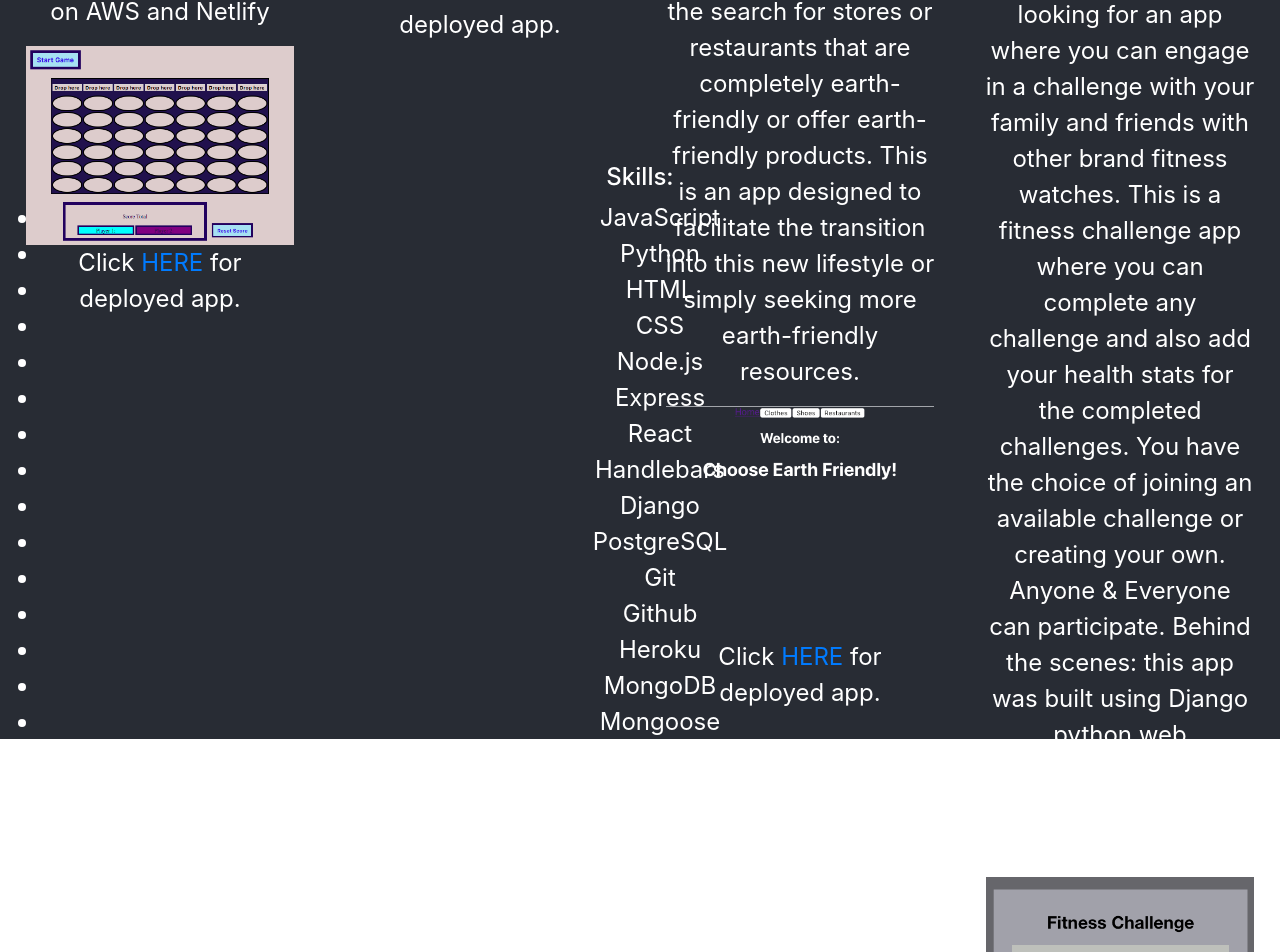
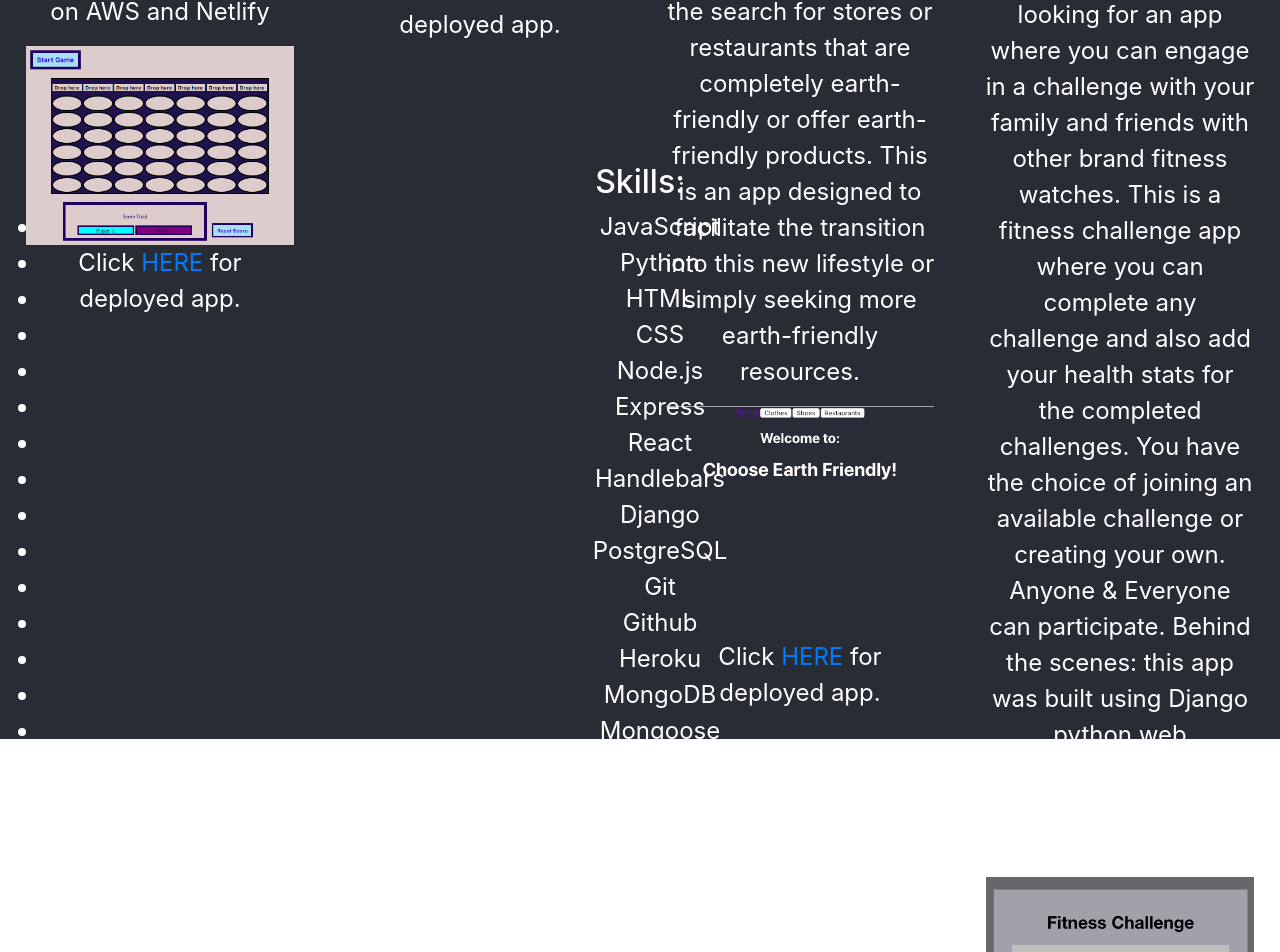
Before and after one commit to lim-is-a/react-portfolio, a React (Create React App) app: page / in a window 1280 px wide. Shown: the part 2049-3001 px from the top of the page. Built offline with nearby package versions, Linux system fonts and the light colour scheme.

Commit message:
changed Skills text to h2

```diff
--- a/src/components/TechnicalSkills.jsx
+++ b/src/components/TechnicalSkills.jsx
@@ -4,7 +4,7 @@ export default class TechnicalSkills extends Component {
     render() {
         return (
             <div className="section skills" id="skills">
-                <h4>Skills: </h4>
+                <h2>Skills: </h2>
                 <div>
                     <ul>
                         <li>JavaScript</li>
```
